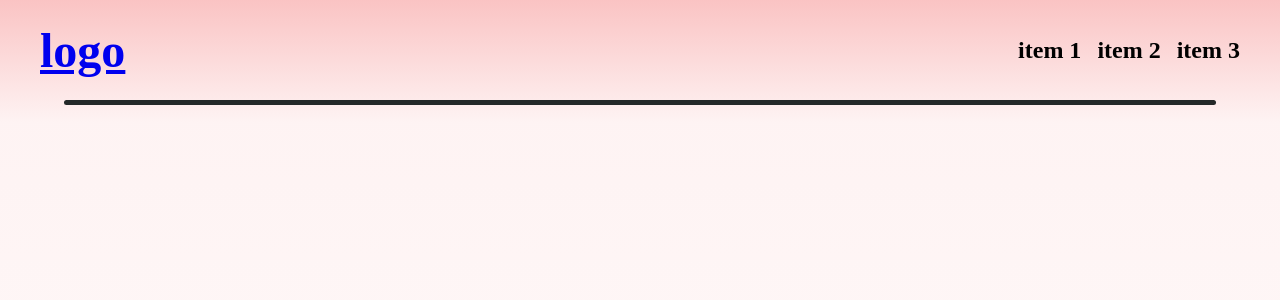
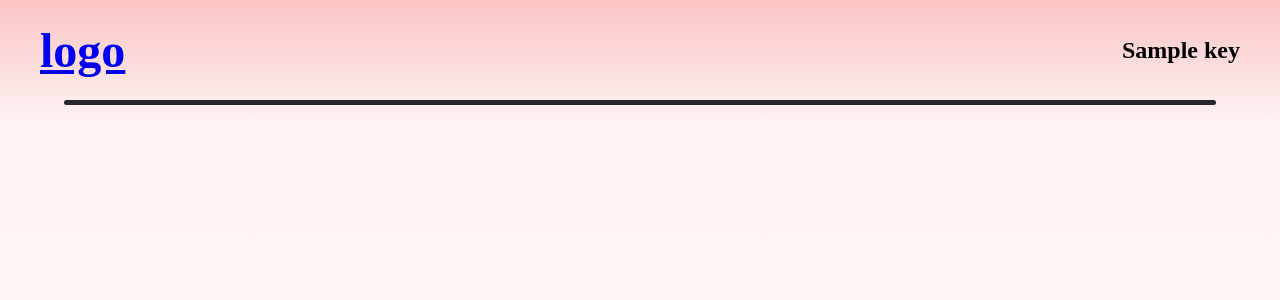
Before and after one commit to initialsky0/Image_to_PDF, a Django app: template pdf_conv_venv/pdf_conv_project/templates/base.html in a window 1280 px wide. Shown: the top 300 px of the page. Run offline with Django 3.2, Linux system fonts and the light colour scheme; the template is opened without the code that fills it: most values are stand-ins (such as "Sample title", 1, 10 or a date in 2020).

Commit message:
Adding custom context processor to dynamically generate nav bar items in base template.

```diff
--- a/pdf_conv_venv/pdf_conv_project/pdf_conv_app/views.py
+++ b/pdf_conv_venv/pdf_conv_project/pdf_conv_app/views.py
@@ -18,7 +18,7 @@ def index(request):
                 'mode': request.POST['conversion_mode']
             }
         ))
-    return render(request, 'index.html', context={'form': form})
+    return render(request, 'index.html', context={ 'form': form })
 
 def convert(request, mode):
     convert_mode = CONVERT_MODE[mode]
--- a/pdf_conv_venv/pdf_conv_project/pdf_conv_project/settings.py
+++ b/pdf_conv_venv/pdf_conv_project/pdf_conv_project/settings.py
@@ -68,6 +68,8 @@ TEMPLATES = [
                 'django.template.context_processors.request',
                 'django.contrib.auth.context_processors.auth',
                 'django.contrib.messages.context_processors.messages',
+                # Custom context processor
+                'pdf_conv_app.context_processor.access_nav_category'
             ],
         },
     },
--- a/pdf_conv_venv/pdf_conv_project/static/css/style.css
+++ b/pdf_conv_venv/pdf_conv_project/static/css/style.css
@@ -168,10 +183,10 @@ h3 {
 }
 
 li.nav-item:not(:last-child) {
-   margin-right: 1rem;
+   margin-right: 2rem;
 }
 
-/* Custom Select */
+/* --- Custom Select --- */
 .custom-select-box {
    cursor: pointer;
    width: 300px;
--- a/pdf_conv_venv/pdf_conv_project/templates/base.html
+++ b/pdf_conv_venv/pdf_conv_project/templates/base.html
@@ -13,30 +13,16 @@
         <div class="nav-container">
             <h1 class="nav-logo"><a href="{% url 'index' %}" class="nav-home">logo</a></h1>
             <ul class="nav-items">
-                <li class="nav-item">
-                    <h3>item 1</h3>
-                    <ul class="nav-dropdown-container">
-                        <li><a href="#" class="nav-dropdown-link">1</a></li>
-                        <li><a href="#" class="nav-dropdown-link">2</a></li>
-                        <li><a href="#" class="nav-dropdown-link">3</a></li>
-                    </ul>
-                </li>
-                <li class="nav-item">
-                    <h3>item 2</h3>
-                    <ul class="nav-dropdown-container">
-                        <li><a href="#" class="nav-dropdown-link">1</a></li>
-                        <li><a href="#" class="nav-dropdown-link">2</a></li>
-                        <li><a href="#" class="nav-dropdown-link">3</a></li>
-                    </ul>
-                </li>
-                <li class="nav-item">
-                    <h3>item 3</h3>
-                    <ul class="nav-dropdown-container">
-                        <li><a href="#" class="nav-dropdown-link">1</a></li>
-                        <li><a href="#" class="nav-dropdown-link">2</a></li>
-                        <li><a href="#" class="nav-dropdown-link">3</a></li>
-                    </ul>
-                </li>
+                {% for key, value in nav_categories.items %}
+                    <li class="nav-item">
+                        <h3>{{ key|capfirst }}</h3>
+                        <ul class="nav-dropdown-container">
+                            {% for path, title in value.items %}
+                                <li><a href="{% url 'convert' path %}" class="nav-dropdown-link">{{ title|capfirst }}</a></li>
+                            {% endfor %}
+                        </ul>
+                    </li>
+                {% endfor %}
             </ul>
         </div>
     </nav>
```
Also changed, not shown: other parts of pdf_conv_venv/pdf_conv_project/static/css/style.css (+28 -13 lines), pdf_conv_venv/pdf_conv_project/pdf_conv_app/context_processor.py (added, +13 -0 lines).
